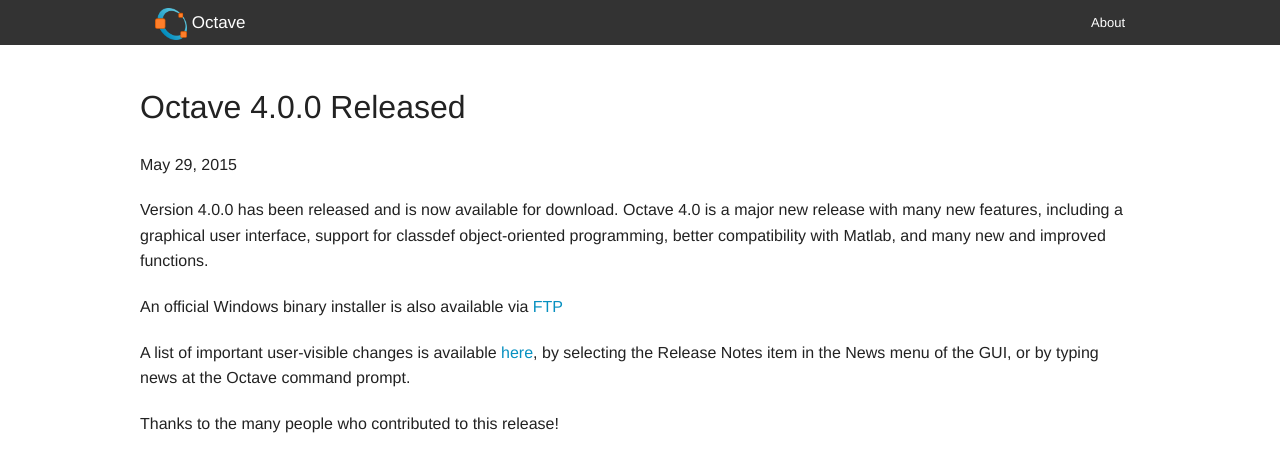
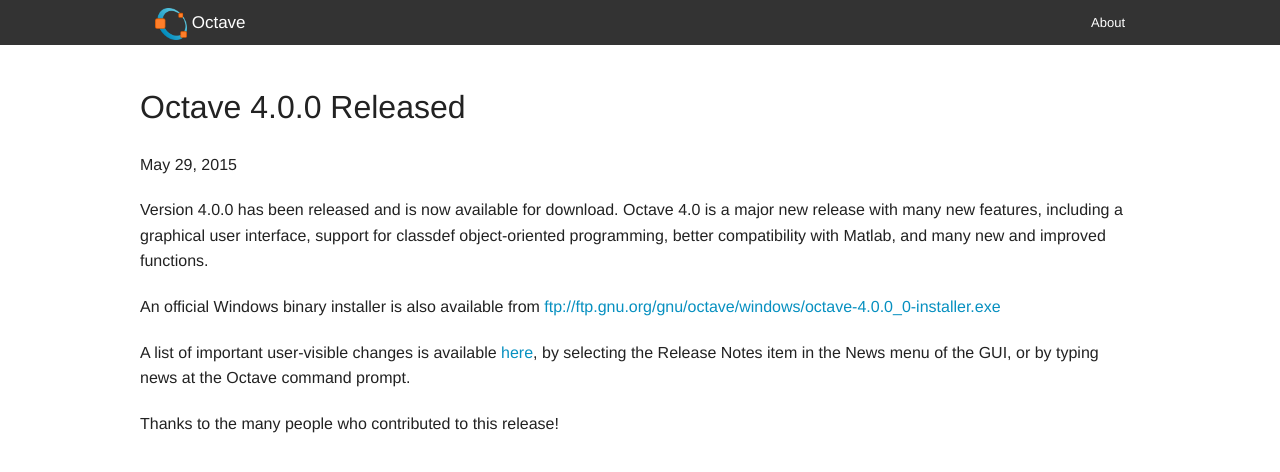
Before and after one commit to alexkrolick/octave-web, a Jekyll site: the page built from _posts/2015-05-29-octave-4.0.0-released.markdown, in a window 1280 px wide and 900 px high. Shown: the top 472 px of the window. Built offline with Jekyll 4.4.1, drawn with Linux system fonts in a browser that asks for light colours.

Commit message:
put link on release post back inline

```diff
--- a/_posts/2015-05-29-octave-4.0.0-released.markdown
+++ b/_posts/2015-05-29-octave-4.0.0-released.markdown
@@ -7,11 +7,10 @@
 
 Version 4.0.0 has been released and is now available for download. Octave 4.0 is a major new release with many new features, including a graphical user interface, support for classdef object-oriented programming, better compatibility with Matlab, and many new and improved functions.
 
-An official Windows binary installer is also available via [FTP](windows)
+An official Windows binary installer is also available from [ftp://ftp.gnu.org/gnu/octave/windows/octave-4.0.0_0-installer.exe](ftp://ftp.gnu.org/gnu/octave/windows/octave-4.0.0_0-installer.exe)
 
 A list of important user-visible changes is available [here](news-4.0), by selecting the Release Notes item in the News menu of the GUI, or by typing news at the Octave command prompt.
 
 Thanks to the many people who contributed to this release!
 
-[windows]:  ftp://ftp.gnu.org/gnu/octave/windows/octave-4.0.0_0-installer.exe
 [news-4.0]: http://octave.org/NEWS-4.0.html
```
